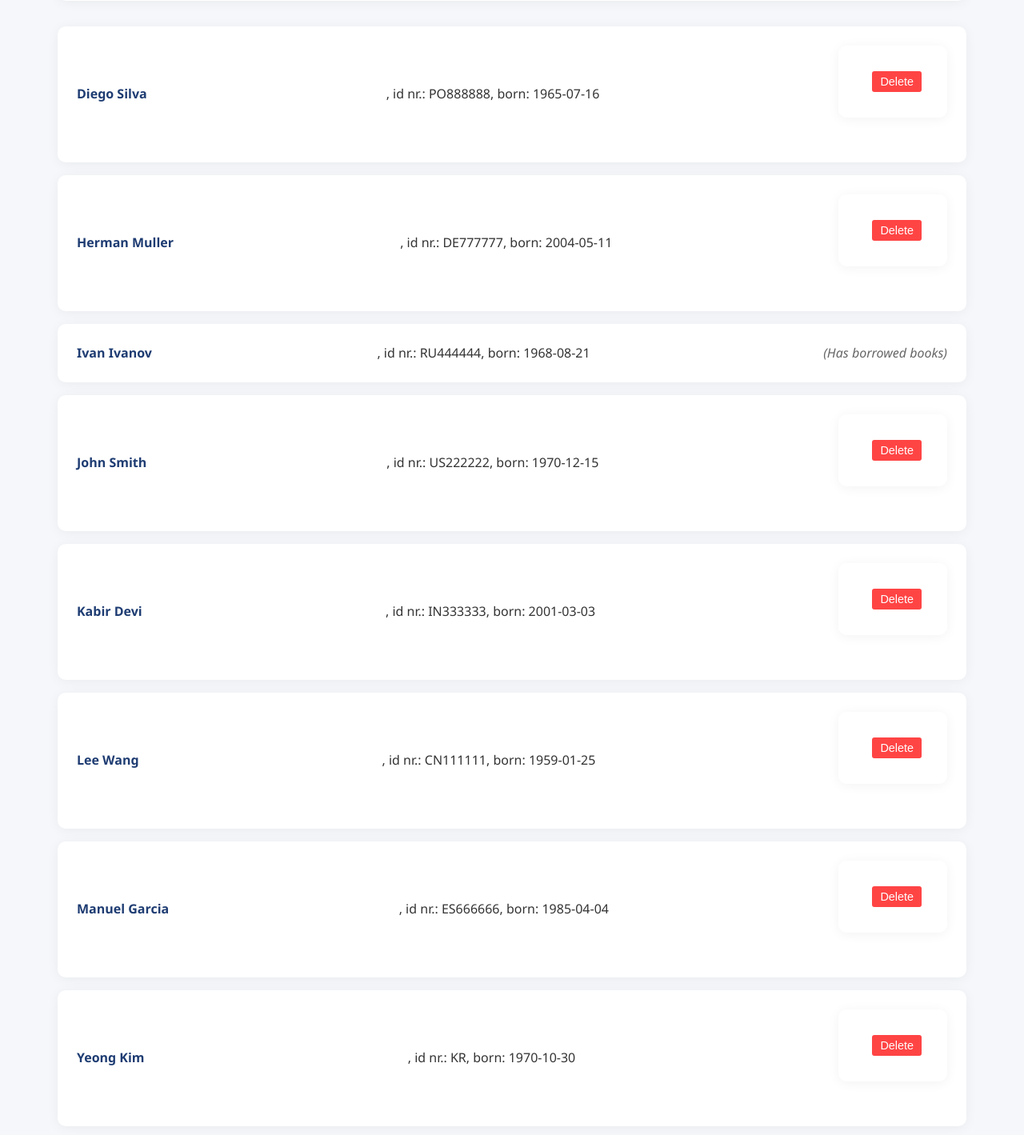
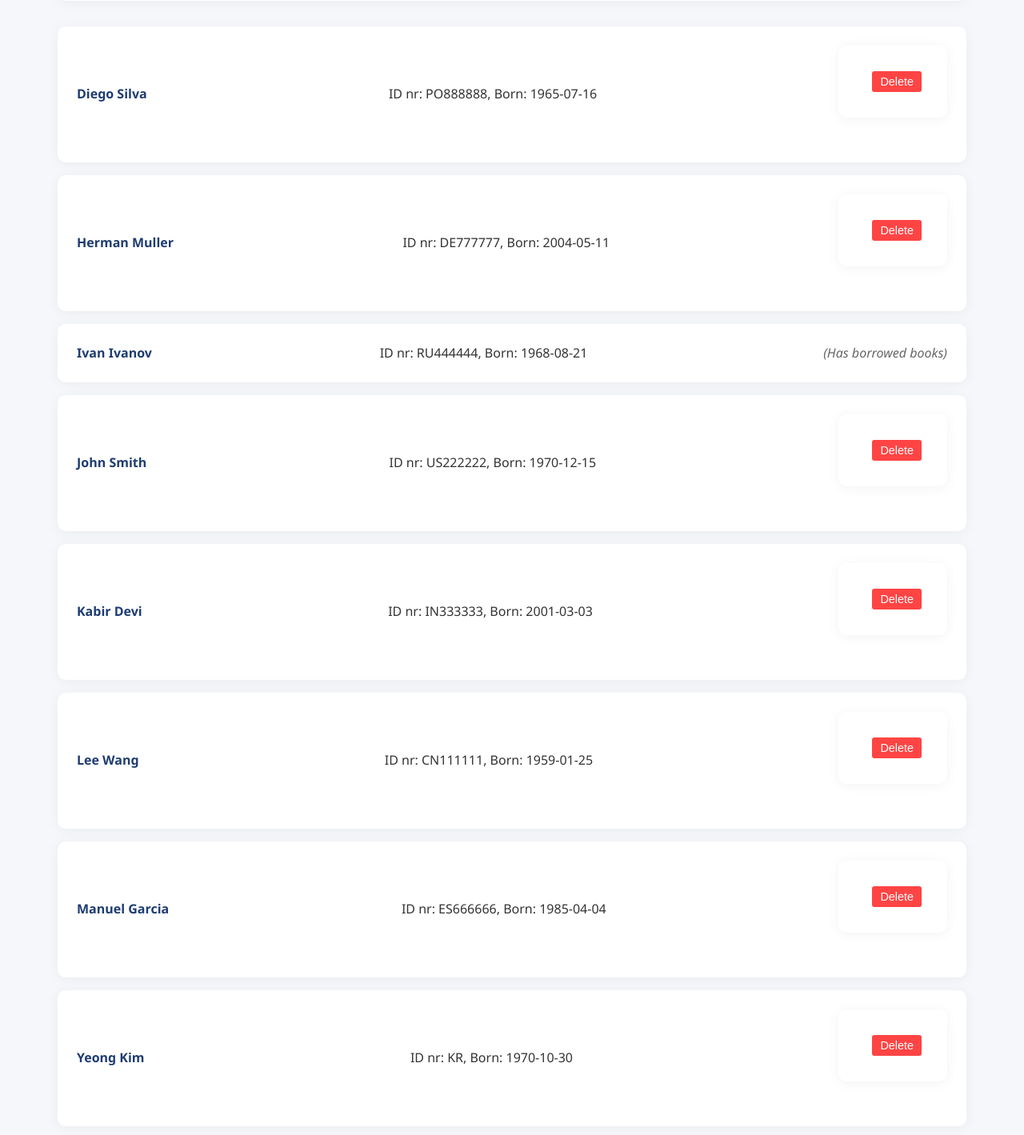
Before and after one commit to emax-77/Library_Management, a Flask app: page /readers in a window 1280 px wide. Shown: the part 734-2153 px from the top of the page at 80% size. Run offline with Flask 3, Linux system fonts and the light colour scheme; data comes from the database, SQL or seed files in the repository.

Commit message:
style update on readers.html

```diff
--- a/templates/readers.html
+++ b/templates/readers.html
@@ -24,7 +24,7 @@
 <ul class="reader-list">
     {% for reader, has_active_loans in readers_with_loans %}
     <li class="reader-item">
-        <span class="reader-name">{{ reader.first_name }} {{ reader.last_name }}</span>, id nr.: {{ reader.id_number }}, born: {{ reader.birth_date }}
+        <span class="reader-name">{{ reader.first_name }} {{ reader.last_name }}</span>ID nr: {{ reader.id_number }}, Born: {{ reader.birth_date }}
         {% if has_active_loans %}
             <span class="borrowed-status">(Has borrowed books)</span>
         {% else %}
```
